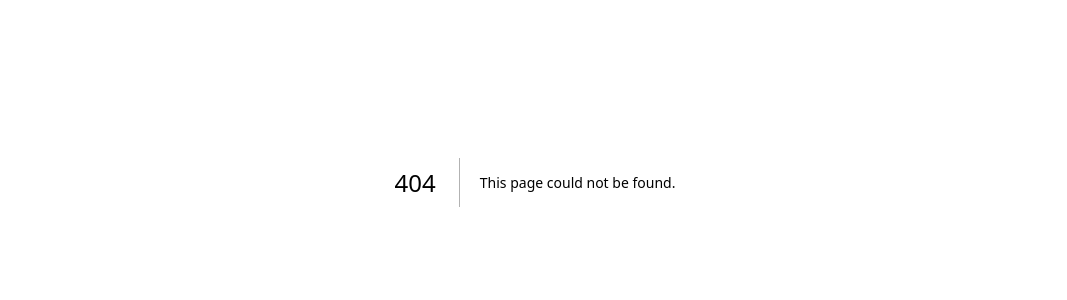
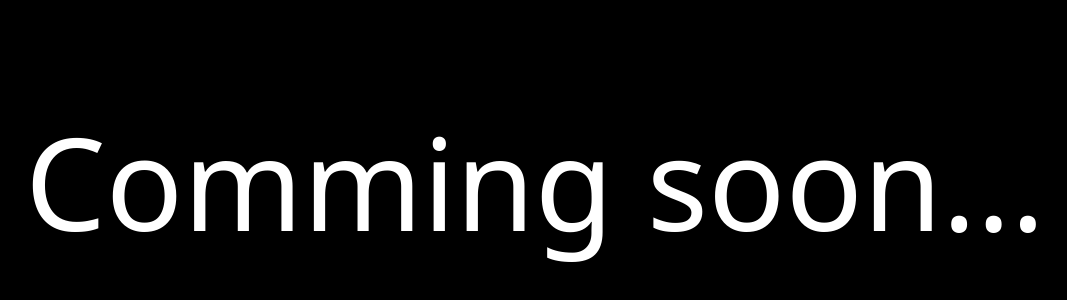
Before and after one commit to IOUKI/my-github-pages, a Next.js app: page /games in a window 1280 px wide. Before the commit this address had no page. Shown: the part 218-518 px from the top of the page, without its empty margins (105-1172 px from the left). Built offline with nearby package versions, Linux system fonts and the light colour scheme.

Commit message:
setup games home page

```diff
--- /dev/null
+++ b/app/games/page.tsx
@@ -0,0 +1,13 @@
+import React from 'react'
+
+const GameHomePage = () => {
+  return (
+    <div className="w-full h-screen bg-black flex justify-center items-center">
+      <h1 className="text-9xl text-white">
+        Comming soon...
+      </h1>
+    </div>
+  )
+}
+
+export default GameHomePage
```
